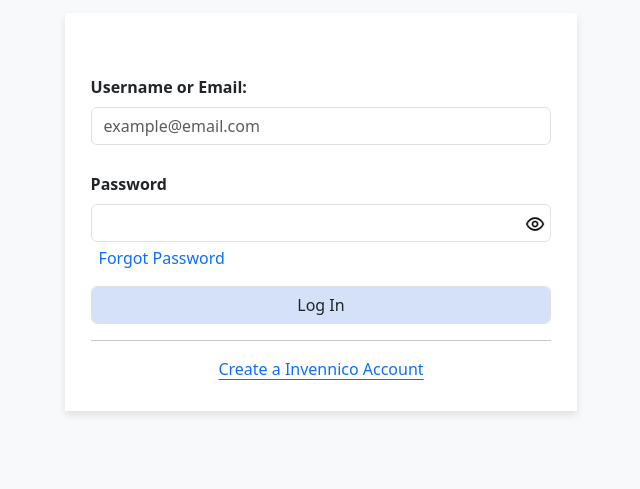
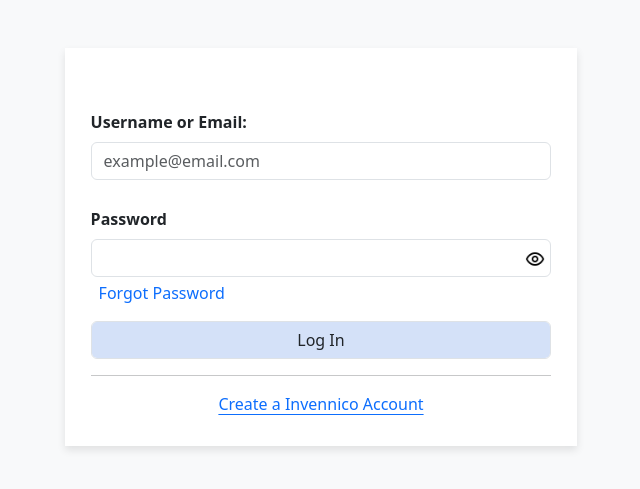
Before and after one commit to PaavanVyas/blog_system, a PHP site: page /login_user.php in a window 1280 px wide. Shown: the part 66-555 px from the top of the page, without its empty margins (319-959 px from the left). Run offline with PHP 8.4, Linux system fonts and the light colour scheme; some libraries are stand-ins or nearby versions.

Commit message:
Fixed design of login and register page

```diff
--- a/login_user.php
+++ b/login_user.php
@@ -71,7 +71,7 @@
     </div>
   </div>
 </nav>
-    <div class="div-design-register container">
+    <div class="div-design-register mt-5 container">
     <form action="login.php" method="POST" id="myForm">
         <div class="mb-1 form-group" style="margin-top:8%;">
             <label class="form-label position-relative" for="email"><b>Username or Email:</b></label>
--- a/register_user.php
+++ b/register_user.php
@@ -107,7 +107,7 @@ if(isset($_GET['email_exists'])) {
     <div class="img-register">
         <img src="./images/invennico_logo-removebg.PNG" alt="Invennico-Logo">
     </div>
-<div class="container div-design">
+<div class="container div-design mt-2">
     <form action="register.php" method="POST" name="registration" id="myForm" enctype="multipart/form-data">
     <div class="div-design-register">
     <div class="d-flex justify-content-between">
```
